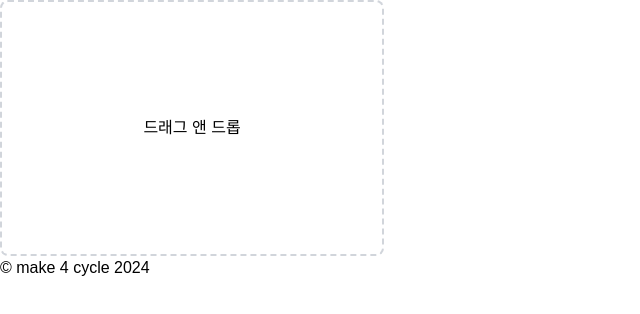
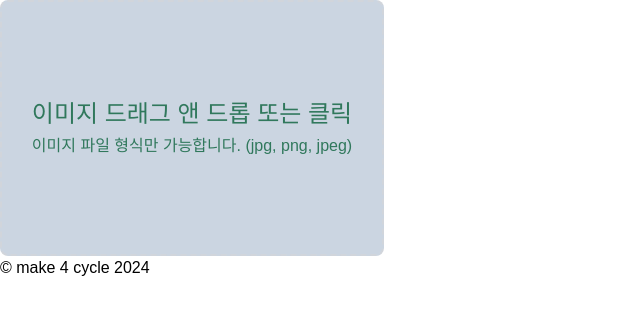
Before and after one commit to JeLee-river/make-4-cycle, a Next.js app: page /image-uploader in a window 1280 px wide. Shown: the top 314 px of the page, without its empty margins (0-640 px from the left). Built offline with nearby package versions, Linux system fonts and the light colour scheme; no server answers; a web font is replaced by a local one.

Commit message:
:recycle: 드롭박스 내부 설명문구 수정
드롭박스 내부 설명문구 수정

```diff
--- a/src/app/components/DragImageHandler.tsx
+++ b/src/app/components/DragImageHandler.tsx
@@ -4,7 +4,7 @@ function DragImageHandler({
 }: {
   setInputImage: React.Dispatch<React.SetStateAction<string>>;
   handleUploadClick: (
-    event: React.MouseEvent<HTMLDivElement, MouseEvent>
+    event: React.MouseEvent<HTMLDivElement, MouseEvent>,
   ) => void;
 }) {
   const handleDragOver = (event: React.DragEvent<HTMLDivElement>) => {
@@ -19,7 +19,7 @@ function DragImageHandler({
       const validType = ['image/png', 'image/jpeg', 'image/jpg'];
       if (!userImage || !validType.includes(userImage.type)) {
         throw new Error(
-          '지원하지 않는 형식입니다. 이미지 파일을 업로드 해주세요.'
+          '지원하지 않는 형식입니다. 이미지 파일을 업로드 해주세요.',
         );
       }
 
@@ -36,9 +36,14 @@ function DragImageHandler({
         onDragOver={handleDragOver}
         onDrop={handleDrop}
         onClick={handleUploadClick}
-        className='flex h-64 w-96 cursor-pointer flex-col items-center justify-center rounded-lg border-2 border-dashed border-gray-300 transition-colors hover:border-gray-400'
+        className='flex h-64 w-96 cursor-pointer flex-col items-center justify-center gap-1 rounded-lg border-2 border-dashed border-gray-300 bg-slate-300 transition-colors hover:border-gray-400'
       >
-        드래그 앤 드롭
+        <h3 className='text-2xl font-medium text-olive'>
+          이미지 드래그 앤 드롭 또는 클릭
+        </h3>
+        <p className='text-1xl font-regular text-olive'>
+          이미지 파일 형식만 가능합니다. (jpg, png, jpeg)
+        </p>
       </div>
     </>
   );
```
